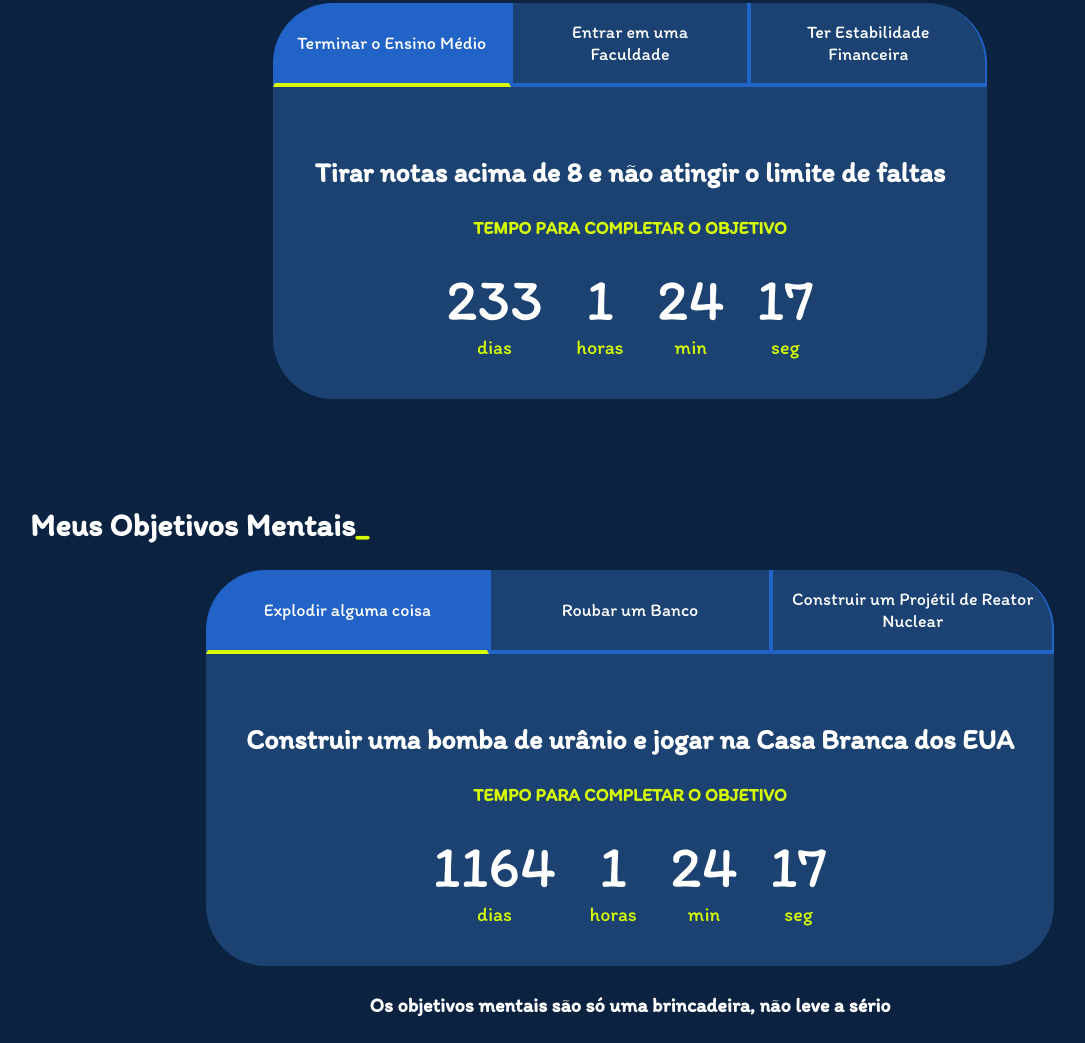
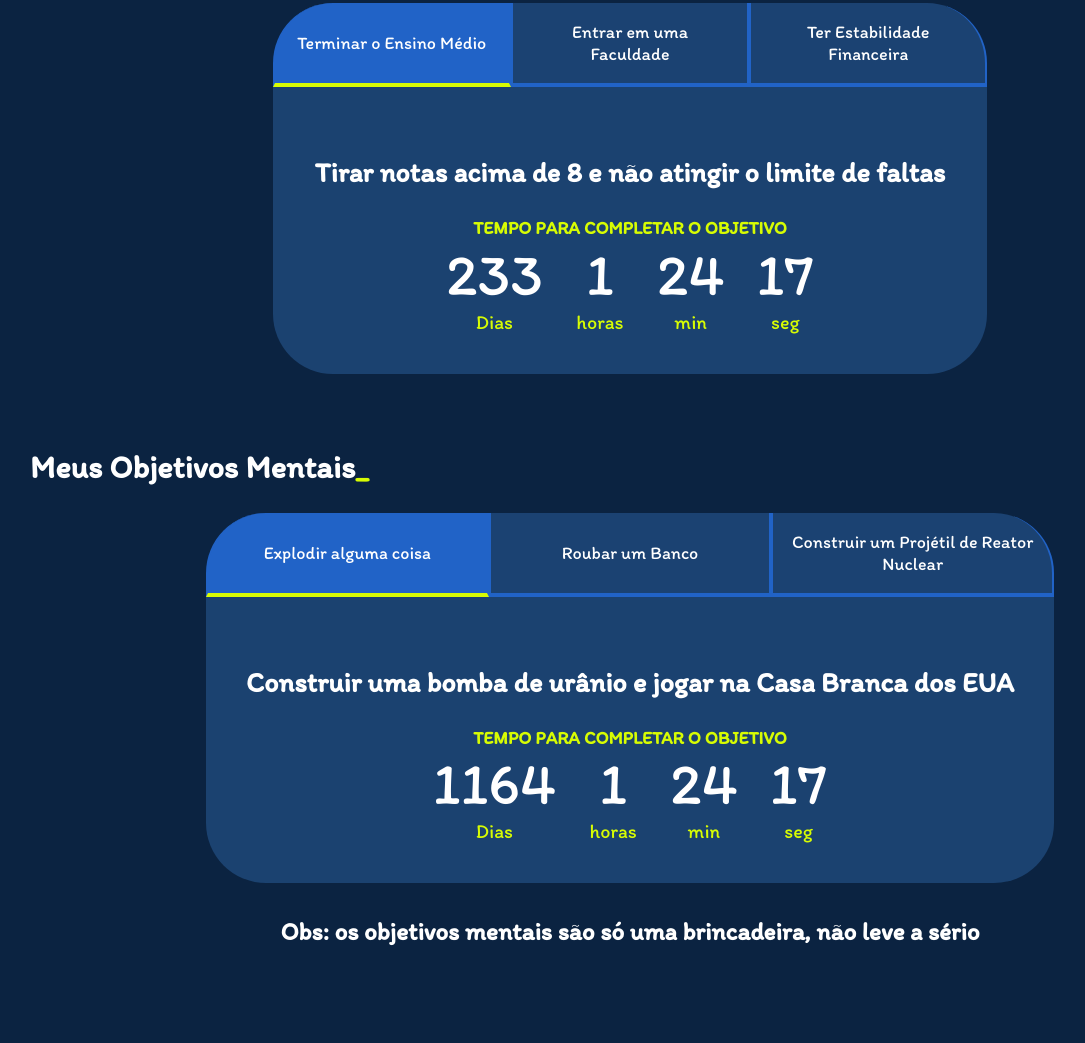
Before and after one commit to Marianagnann/projeto-de-vida-final, a plain HTML site: page index.html in a window 1280 px wide. Shown: the part 96-1139 px from the top of the page, without its empty margins (10-1095 px from the left). After the commit the page ends 1076 px from the top, so only its background shows below. Drawn offline with Linux system fonts and the light colour scheme.

Commit message:
modifica arquivos

```diff
--- a/index.html
+++ b/index.html
@@ -4,7 +4,7 @@
  <head>
      <meta charset="UTF-8">
      <meta name="viewport" content="width=device-width, initial-scale=1.0">
-     <title>Meus objetivos do ano</title>
+     <title>Meus Objetivos</title>
      <link rel="stylesheet" href="style.css">
  </head>
 
@@ -24,7 +24,7 @@
                 <div class="contador">
                     <div class="contador-digito">
                         <p class="contador-digito-numero" id="dias0"></p>
-                        <p class="contador-digito-texto">dias</p>
+                        <p class="contador-digito-texto">Dias</p>
                     </div>
                     <div class="contador-digito">
                         <p class="contador-digito-numero" id="horas0"></p>
@@ -104,7 +104,7 @@
                <div class="contador2">
                 <div class="contador-digito">
                     <p class="contador-digito-numero" id="Dias0"></p>
-                    <p class="contador-digito-texto">dias</p>
+                    <p class="contador-digito-texto">Dias</p>
                 </div>
                 <div class="contador-digito">
                     <p class="contador-digito-numero" id="Horas0"></p>
@@ -126,7 +126,7 @@
                <div class="contador2">
                 <div class="contador-digito">
                     <p class="contador-digito-numero" id="Dias1"></p>
-                    <p class="contador-digito-texto">dias</p>
+                    <p class="contador-digito-texto">Dias</p>
                 </div>
                 <div class="contador-digito">
                     <p class="contador-digito-numero" id="Horas1"></p>
@@ -148,7 +148,7 @@
                <div class="contador2">
                 <div class="contador-digito">
                     <p class="contador-digito-numero" id="Dias2"></p>
-                    <p class="contador-digito-texto">dias</p>
+                    <p class="contador-digito-texto">Dias</p>
                 </div>
                 <div class="contador-digito">
                     <p class="contador-digito-numero" id="Horas2"></p>
@@ -167,7 +167,7 @@
          </div>
         </div>
     </section>
-    <h4>Os objetivos mentais são só uma brincadeira, não leve a sério</h4>
+    <h4>Obs: os objetivos mentais são só uma brincadeira, não leve a sério</h4>
      <script src="main.js"></script>
  </body>
  </html>
--- a/style.css
+++ b/style.css
@@ -33,7 +33,7 @@
     max-width: 1200px;
     width: 100%;
     margin: 0 auto;
-    margin-top: 5rem;
+    margin-top: 3rem;
 }
 
  .titulo-principal {
@@ -142,6 +142,7 @@
     text-align: center;
     color: var(--amarelo);
     text-transform: uppercase;
+    margin-bottom: -0.1rem;
 }
 
 .contador{
@@ -175,7 +176,7 @@
 
 h4{
     text-align: center;
-    font-size: 20px;
+    font-size: 25px;
 }
 
  @media screen and (min-width: 768px) {
```
